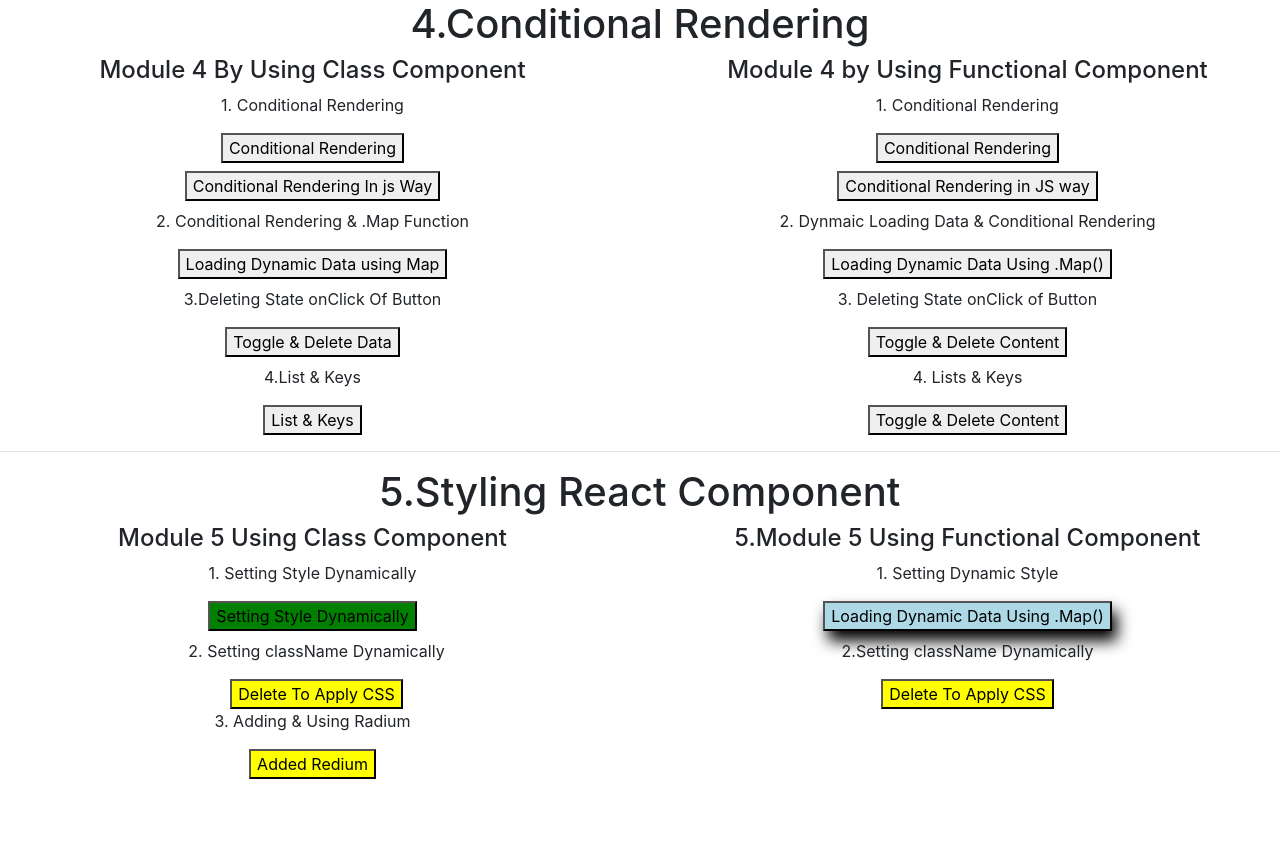
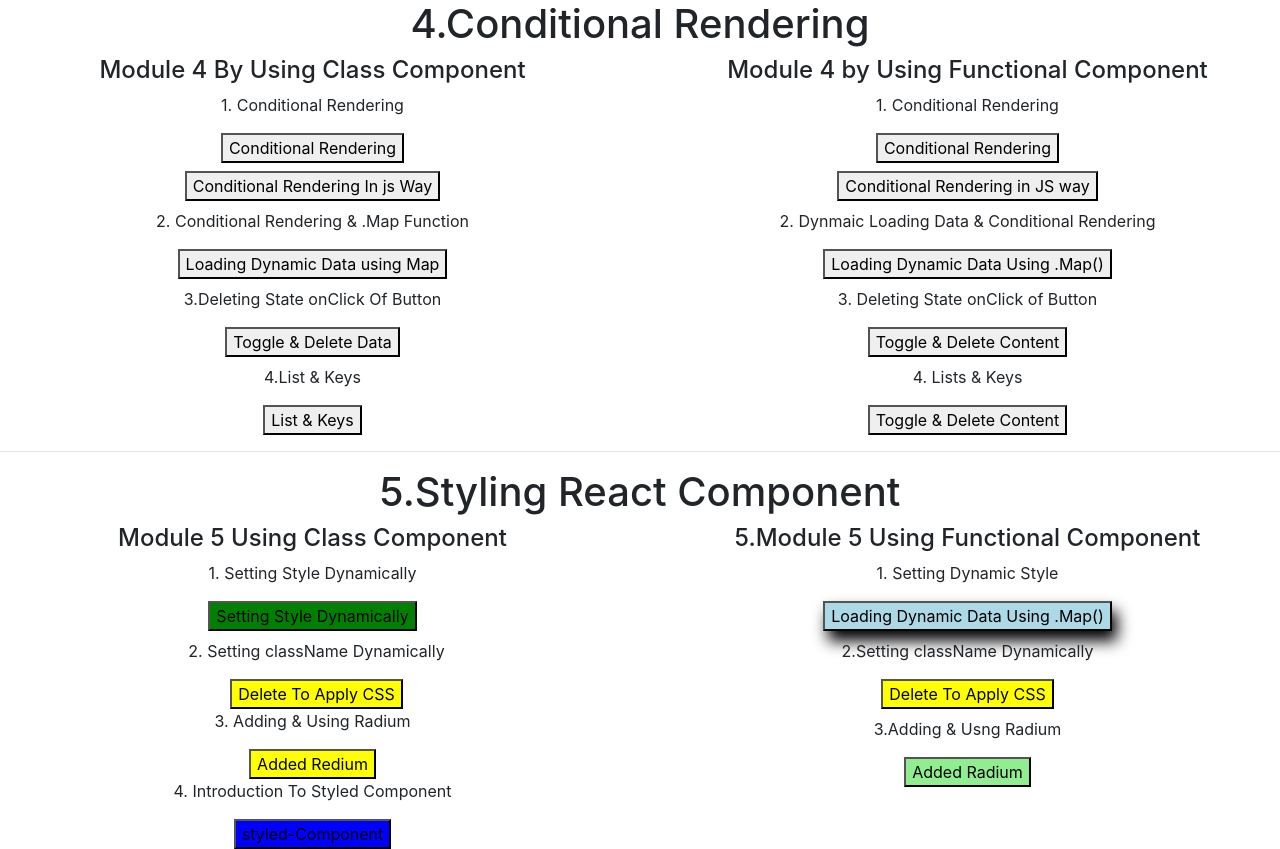
Before and after one commit to HusnainK721/my-first-app, a React (Create React App) app: page / in a window 1280 px wide. Before the commit the page ends 800 px from the top, so only its background shows below. Built offline with nearby package versions, Linux system fonts and the light colour scheme.

Commit message:
intro to styled component

```diff
--- a/package.json
+++ b/package.json
@@ -14,6 +14,7 @@
     "react-redux": "^7.2.2",
     "react-scripts": "4.0.1",
     "redux": "^4.0.5",
+    "styled-components": "^5.2.1",
     "uuid": "^8.3.2",
     "web-vitals": "^0.2.4"
   },
--- a/src/App.js
+++ b/src/App.js
@@ -1,6 +1,5 @@
 import "./App.css";
 import { Landing } from "./Component/HomePage/LandingPage/Landing";
-
 function App() {
   return (
     <div>
--- a/src/Component/Module-5-StylingReactCompAndElement/Module5StylingReactComponent.jsx
+++ b/src/Component/Module-5-StylingReactCompAndElement/Module5StylingReactComponent.jsx
@@ -4,10 +4,12 @@ import { Row, Col } from "react-bootstrap";
 import { SettingStyleDynamicallyParentC } from "./StylingReactInClass/A-SettingStyleDynamicC/SettingStyleDynamicallyParentC";
 import { SettingClassNameDynamicallyParentC } from "./StylingReactInClass/B-SettingClassNameDynamicallyC/SettingClassNameDynamicallyParentC";
 import AddingAndUsingRadiumParentC from "./StylingReactInClass/C-AddingAndUsingRadiumC/AddingAndUsingRadiumParentC";
+import IntroductionToStyledComponentParentC from "./StylingReactInClass/D-IntroductionToStyledComponent/IntroductionToStyledComponentParentC";
 // Functional component exported here
 
 import { SettingStyleDynamicallyParentF } from "./StylingReactInFunctional/A-SettingStyleDynamicallyF/SettingStyleDynamicallyParentF";
 import { SettingClassNameDynamicallyParentF } from "./StylingReactInFunctional/B-SettingClassNameDynamicallyF/SettingClassNameDynamicallyParentF";
+import AddingAndUsingRadiumParentF from "./StylingReactInFunctional/C-AddingAndUsingRadium/AddingAndUsingRadiumParentF";
 export const Module5StylingReactComponent = () => {
   return (
     <React.Fragment>
@@ -19,6 +21,7 @@ export const Module5StylingReactComponent = () => {
             <SettingStyleDynamicallyParentC />
             <SettingClassNameDynamicallyParentC />
             <AddingAndUsingRadiumParentC />
+            <IntroductionToStyledComponentParentC />
           </div>
         </Col>
         <Col>
@@ -26,6 +29,7 @@ export const Module5StylingReactComponent = () => {
             <h4>5.Module 5 Using Functional Component</h4>
             <SettingStyleDynamicallyParentF />
             <SettingClassNameDynamicallyParentF />
+            <AddingAndUsingRadiumParentF />
           </div>
         </Col>
       </Row>
--- /dev/null
+++ b/src/Component/Module-5-StylingReactCompAndElement/StylingReactInClass/C-AddingAndUsingRadiumC/AddingAndUsingRadium.css
@@ -0,0 +1,14 @@
+.person{
+    width:60%;
+    margin:16px auto;
+    border: 0 solid #eee;
+    box-shadow: 0 2px 3px red;
+    padding: 16px;
+    text-align: center;
+
+}
+@media(min-width:500px){
+    .person{
+        width: 450px;
+    }
+}
--- a/src/Component/Module-5-StylingReactCompAndElement/StylingReactInClass/C-AddingAndUsingRadiumC/AddingAndUsingRadiumChildC.jsx
+++ b/src/Component/Module-5-StylingReactCompAndElement/StylingReactInClass/C-AddingAndUsingRadiumC/AddingAndUsingRadiumChildC.jsx
@@ -1,5 +1,5 @@
 import React, { Component } from "react";
-
+import Radium from "radium";
 class AddingAndUsingRadiumChildC extends Component {
   render() {
     const divStyle = {
@@ -9,7 +9,7 @@ class AddingAndUsingRadiumChildC extends Component {
       margin: "10px",
 
       '@media(min-width:"500px")': {
-        width: "250px",
+        width: "450px",
       },
     };
     return (
@@ -26,4 +26,4 @@ class AddingAndUsingRadiumChildC extends Component {
     );
   }
 }
-export default AddingAndUsingRadiumChildC;
+export default Radium(AddingAndUsingRadiumChildC);
--- /dev/null
+++ b/src/Component/Module-5-StylingReactCompAndElement/StylingReactInClass/D-IntroductionToStyledComponent/IntroductionToStyledComponentChildC.jsx
@@ -0,0 +1,35 @@
+import React, { Component } from "react";
+import styled from "styled-components";
+import "./IntroductionToStyledComponent.css";
+class IntroductionToStyledComponentChildC extends Component {
+  render() {
+    const StyledDiv = styled.div`
+      width: 60%;
+      margin: 16px auto;
+      border: 0 solid #eee;
+      box-shadow: 0 2px 3px red;
+      padding: 16px;
+      text-align: center;
+
+      }
+
+      @media (min-width: 500px) {
+        width: 450px;
+      }
+    `;
+    return (
+      // <div className="person" style={divStyle}>
+      <StyledDiv>
+        <p onClick={this.props.delete}>
+          I am {this.props.name} i am {this.props.age} year old
+        </p>
+        <input
+          type="text"
+          onChange={this.props.change}
+          value={this.props.name}
+        />
+      </StyledDiv>
+    );
+  }
+}
+export default IntroductionToStyledComponentChildC;
--- /dev/null
+++ b/src/Component/Module-5-StylingReactCompAndElement/StylingReactInClass/D-IntroductionToStyledComponent/IntroductionToStyledComponentParentC.jsx
@@ -0,0 +1,92 @@
+import React, { Component } from "react";
+import IntroductionToStyledComponentChildC from "./IntroductionToStyledComponentChildC";
+import styled from "styled-components";
+class IntroductionToStyledComponentParentC extends Component {
+  state = {
+    person: [
+      { id: "khwaja1", name: "khwaja", age: 27 },
+      { id: "khwaja2", name: "Junaid", age: 28 },
+      { id: "khwaja3", name: "Dilshad", age: 29 },
+      { id: "khwaja4", name: "Sulaiman", age: 30 },
+      { id: "khwaja5", name: "Saleem", age: 31 },
+    ],
+  };
+  showPerson;
+  toggleNameHandler = () => {
+    const isShow = this.state.showPerson;
+    this.setState({ showPerson: !isShow });
+  };
+  switchNameHandler = () => {
+    this.setState({
+      person: [
+        { name: "khwaja Muhammad", age: 27 },
+        { name: "Junaid Lala", age: 28 },
+        { name: "Dilshad Khan", age: 29 },
+        { name: "Sulaiman Chause", age: 30 },
+        { name: "Saleem Shaikh", age: 31 },
+      ],
+    });
+  };
+  deleteStateHandler = (personDataIndex) => {
+    const personData = this.state.person;
+    personData.splice(personDataIndex, 1);
+    this.setState({ personData: personData });
+  };
+  render() {
+    //   by default css of button
+    const buttonStyle = {
+      backgroundColor: "blue",
+      "&:hover": {
+        backgroundColor: "lightgreen",
+        color: "red",
+      },
+    };
+
+    let displayPersonData = null;
+    if (this.state.showPerson) {
+      displayPersonData = (
+        <div>
+          {this.state.person.map((item, index) => {
+            return (
+              <IntroductionToStyledComponentChildC
+                name={item.name}
+                age={item.age}
+                delete={() => this.deleteStateHandler(index)}
+              />
+            );
+          })}
+          <button onClick={this.switchNameHandler} className="mt-2">
+            Change State
+          </button>
+        </div>
+      );
+      //   onClick css of button
+      buttonStyle.backgroundColor = "pink";
+      buttonStyle[":hover"] = {
+        backgroundColor: "black",
+        color: "yellow",
+      };
+    }
+
+    // let classes = ["para-weight", "red"].join(" ");// default:-  dynamic applying css
+    // OR
+    // let classes = [];
+    // if (this.state.person.length <= 2) {
+    //   classes.push("para-color");
+    // }
+    // if (this.state.person.length <= 1) {
+    //   classes.push("para-wedth");
+    // }
+
+    return (
+      <div>
+        <p> 4. Introduction To Styled Component</p>
+        <button onClick={this.toggleNameHandler} style={buttonStyle}>
+          styled-Component
+        </button>
+        {displayPersonData}
+      </div>
+    );
+  }
+}
+export default IntroductionToStyledComponentParentC;
--- /dev/null
+++ b/src/Component/Module-5-StylingReactCompAndElement/StylingReactInFunctional/C-AddingAndUsingRadium/AddingAndUsingRadium.css
@@ -0,0 +1,14 @@
+.person{
+    width:60%;
+    margin:16px auto;
+    border: 0 solid #eee;
+    box-shadow: 0 2px 3px red;
+    padding: 16px;
+    text-align: center;
+
+}
+@media(min-width:500px){
+    .person{
+        width: 450px;
+    }
+}
--- /dev/null
+++ b/src/Component/Module-5-StylingReactCompAndElement/StylingReactInFunctional/C-AddingAndUsingRadium/AddingAndUsingRadiumChildF.jsx
@@ -0,0 +1,23 @@
+import Radium from "radium";
+import React from "react";
+import "./AddingAndUsingRadium.css";
+const AddingAndUsingRadiumChildF = (itemCurrent) => {
+  // Adding @media query in inline css using radium
+  // But you need to bind the entire application with <StyleRoot></StyleRoot>
+  // Here i bind in AddingAndUsingRadiumParentF component
+  const buttonStyle = {
+    "@media(min-width:500px)": {
+      width: "250px",
+    },
+  };
+  return (
+    <div className="person" style={buttonStyle}>
+      <p onClick={itemCurrent.clicked}>
+        my name is {itemCurrent.name} & i am 27 year old
+      </p>
+      <input type="text" />
+    </div>
+  );
+};
+
+export default Radium(AddingAndUsingRadiumChildF);
--- /dev/null
+++ b/src/Component/Module-5-StylingReactCompAndElement/StylingReactInFunctional/C-AddingAndUsingRadium/AddingAndUsingRadiumParentF.jsx
@@ -0,0 +1,87 @@
+import React, { useState } from "react";
+import AddingAndUsingRadiumChildF from "./AddingAndUsingRadiumChildF";
+import Radium, { StyleRoot } from "radium";
+
+const AddingAndUsingRadiumParentF = () => {
+  const defaultPerson = [
+    { id: "khwaja3", name: "Rehan", age: 20 },
+    { id: "khwaja1", name: "khwaja", age: 27 },
+    { id: "khwaja2", name: "Zahoor", age: 18 },
+  ];
+  const updatedPerson = [
+    { id: "khwaja4", name: " Md khwaja", age: 270 },
+    { id: "khwaja5", name: " Md Zahoor", age: 180 },
+    { id: "khwaja6", name: "Sk Rehan", age: 200 },
+  ];
+  const [showPerson, setShowPerson] = useState(false);
+  const [personData, setPersonData] = useState(defaultPerson);
+  const switchNameHandler = () => {
+    setPersonData(updatedPerson);
+  };
+  const toggleNameHandler = () => {
+    setShowPerson(!showPerson);
+  };
+
+  const removePersonData = (indexPerson) => {
+    const newPersonData = [...personData]; // called state immutability OR (Copying existing state)
+    newPersonData.splice(indexPerson, 1);
+    setPersonData(newPersonData);
+  };
+  // Default css of button
+  const buttonStyle = {
+    backgroundColor: "lightgreen",
+    ":hover": {
+      backgroundColor: "lightyellow",
+      color: "black",
+    },
+  };
+
+  let person = null;
+  if (showPerson) {
+    person = (
+      <div>
+        {personData.map((item, index) => {
+          return (
+            <AddingAndUsingRadiumChildF
+              itemCurrent={item}
+              name={item.name}
+              age={item.age}
+              clicked={() => removePersonData(index)}
+            />
+          );
+        })}
+        <button onClick={switchNameHandler} className="mt-2">
+          Change State
+        </button>
+      </div>
+    );
+    buttonStyle.backgroundColor = "pink";
+    buttonStyle[":hover"] = {
+      backgroundColor: "black",
+      color: "pink",
+    };
+  }
+
+  //   const classes = ["para-color", "para-look"].join(" ");4
+  // OR
+  const classes = [];
+  if (personData.length <= 1) {
+    classes.push("para-color");
+  }
+  if (personData.length <= 2) {
+    classes.push("para-look");
+  }
+  return (
+    <StyleRoot>
+      <div className="mt-2">
+        <p className={classes.join(" ")}>3.Adding & Usng Radium </p>
+        <button onClick={toggleNameHandler} style={buttonStyle}>
+          Added Radium
+        </button>
+
+        {person}
+      </div>
+    </StyleRoot>
+  );
+};
+export default Radium(AddingAndUsingRadiumParentF);
```
Also changed, not shown: src/Component/Module-5-StylingReactCompAndElement/StylingReactInClass/D-IntroductionToStyledComponent/IntroductionToStyledComponent.css (added, +14 -0 lines), 2 other files (tests, documents, lock files or other folders).
